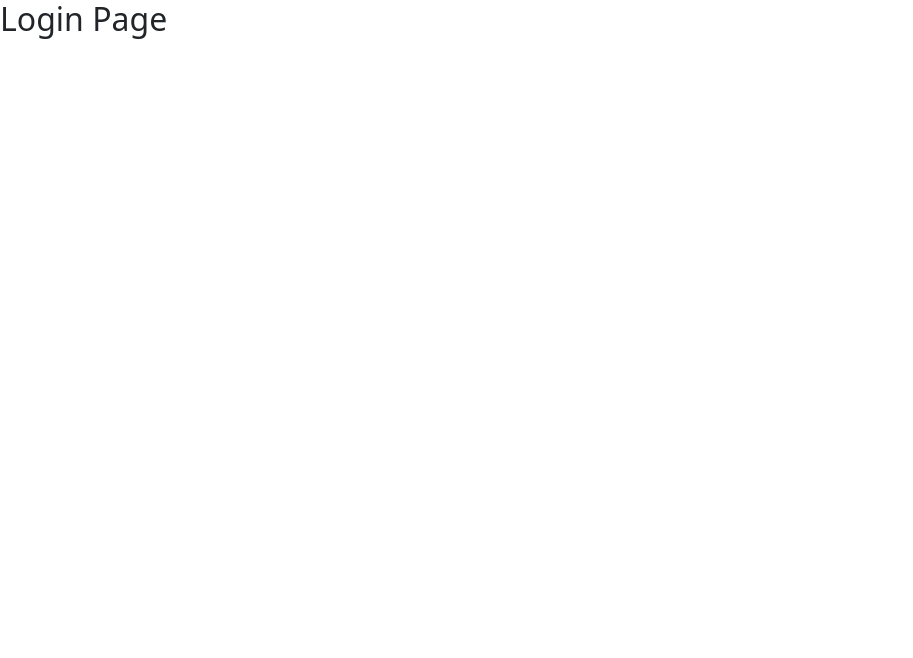
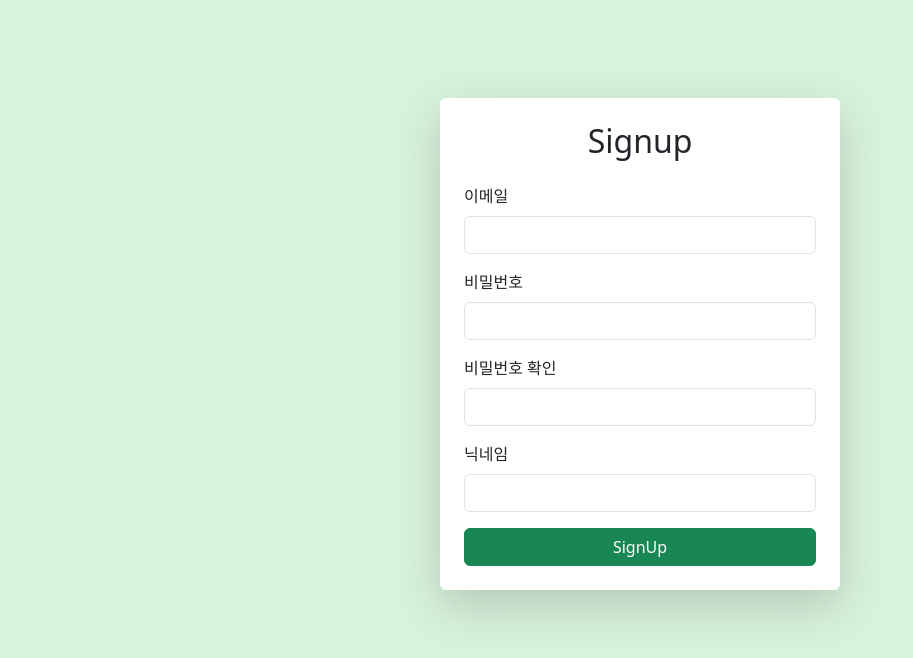
Before and after one commit to Glory0206/BucketList, a React (Vite) app in the folder frontend/: page /signup in a window 1280 px wide. Shown: the top 658 px of the page, without its empty margins (0-913 px from the left). Built offline with nearby package versions, Linux system fonts and the light colour scheme.

Commit message:
feat: 회원가입 구현

```diff
--- a/frontend/src/pages/Signup.jsx
+++ b/frontend/src/pages/Signup.jsx
@@ -1,4 +1,111 @@
+import { useState } from 'react';
+import { useNavigate } from 'react-router-dom';
+import axios from 'axios';
+import 'bootstrap/dist/css/bootstrap.min.css';
+
 function Signup() {
-  return <h2>Login Page</h2>;
+  const [email, setEmail] = useState('');
+  const [password, setPassword] = useState('');
+  const [confirmPassword, setConfirmPassword] = useState('');
+  const [nickname, setNickname] = useState('');
+  const navigate = useNavigate();
+
+  const emailRegex = /^[^\s@]+@[^\s@]+\.[^\s@]+$/;
+  const passwordRegex = /^(?=.*[!@#$%^&*(),.?":{}|<>])[A-Za-z\d!@#$%^&*(),.?":{}|<>]{8,15}$/;
+
+  const handleSignup = async (e) => {
+    e.preventDefault();
+
+    if(
+        !passwordRegex.test(password) ||
+        password !== confirmPassword ||
+        !emailRegex.test(email)
+      ){
+        return;
+      }
+
+    try{
+      await axios.post('http://localhost:8080/api/auth/signup', {email, password, nickname});
+
+      alert('회원가입이 완료되었습니다.');
+      navigate('/login');
+    } catch (err){
+      console.error('회원가입 error: ', err);
+      alert('회원가입 실패: ' + (err.response?.data?.message || '서버 오류'));
+    }
+  }
+
+  return(
+    <div style={{ backgroundColor: '#d8f3dc', height: '100vh' }}>
+      <div
+        className="d-flex justify-content-center align-items-center"
+        style={{ height: '80vh' }}
+      >
+        <form onSubmit={handleSignup} className='container mt-5 p-4 bg-white shadow-lg rounded' style={{maxWidth: '400px'}}>
+          <h2 className='text-center mb-4'>Signup</h2>
+          <div className='mb-3 text-center'>
+            <label className="form-label text-start w-100">이메일</label>
+            <input
+              type="email"
+              value={email}
+              onChange={(e) => setEmail(e.target.value)}
+              required
+              className={`form-control ${
+                email && !emailRegex.test(email) ? 'is-invalid' : ''
+              }`}
+            />
+            {email && !emailRegex.test(email) && (
+              <div className="invalid-feedback">유효한 이메일 형식을 입력해주세요.</div>
+            )}
+          </div>
+          <div className='mb-3 text-center'>
+            <label className="form-label text-start w-100">비밀번호</label>
+            <input
+              type="password"
+              value={password}
+              onChange={(e) => setPassword(e.target.value)}
+              required
+              className={`form-control ${
+                password && !passwordRegex.test(password) ? 'is-invalid' : ''
+              }`}
+            />
+            {password && !passwordRegex.test(password) && (
+              <div className="invalid-feedback">
+                비밀번호는 8~15자이며 특수문자를 하나 이상 포함해야 합니다.
+              </div>
+            )}
+          </div>
+          <div className='mb-3 text-center'>
+            <label className="form-label text-start w-100">비밀번호 확인</label>
+            <input
+              type="password"
+              value={confirmPassword}
+              onChange={(e) => setConfirmPassword(e.target.value)}
+              required
+              className={`form-control ${
+                confirmPassword && confirmPassword !== password ? 'is-invalid' : ''
+              }`}
+            />
+            {confirmPassword && confirmPassword !== password && (
+              <div className="invalid-feedback">
+                비밀번호가 일치하지 않습니다.
+              </div>
+            )}
+          </div>
+          <div className='mb-3 text-center'>
+            <label className="form-label text-start w-100">닉네임</label>
+            <input
+              type="text"
+              value={nickname}
+              onChange={(e) => setNickname(e.target.value)}
+              required
+              className="form-control"
+            />
+          </div>
+          <button type="submit" className='btn btn-success w-100'>SignUp</button>
+        </form>
+      </div>
+    </div>
+  )
 }
 export default Signup;
```
